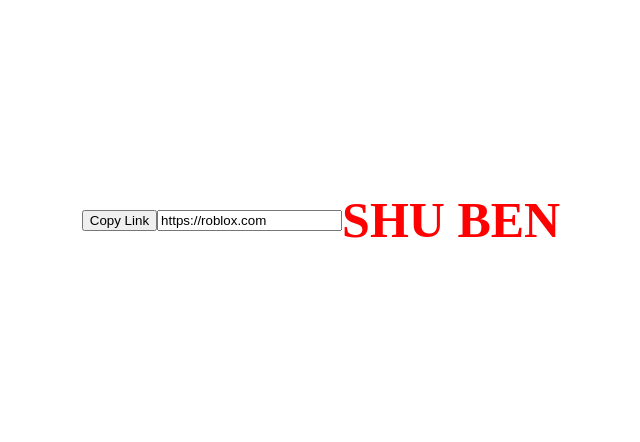
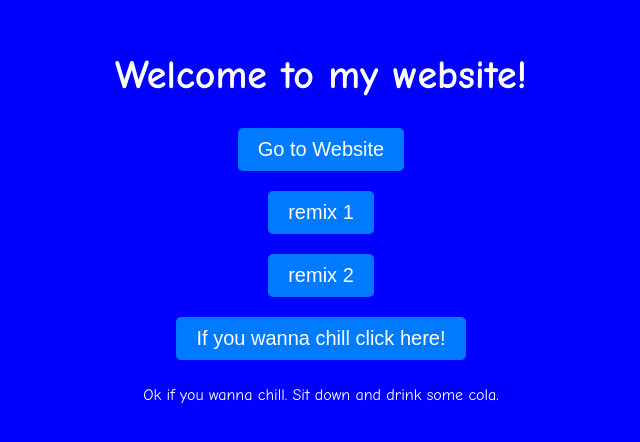
Before and after one commit to apelegends/index.html, a plain HTML site: page index.html in a window 1280 px wide. Shown: the part 180-622 px from the top of the page, without its empty margins (319-959 px from the left). Drawn offline with Linux system fonts and the light colour scheme.

Commit message:
index.html

```diff
--- a/index.html
+++ b/index.html
@@ -1,27 +1,67 @@
-<button id="copyButton">Copy Link</button>
-<input type="text" id="linkInput" value="https://roblox.com" readonly>
 <!DOCTYPE html>
 <html lang="en">
 <head>
     <meta charset="UTF-8">
     <meta name="viewport" content="width=device-width, initial-scale=1.0">
-    <title>Blank Background</title>
+    <title>Welcome to My Website</title>
     <style>
         body {
-            background-color: white; /* Blank background */
             display: flex;
+            flex-direction: column;
             justify-content: center;
             align-items: center;
             height: 100vh;
+            background-color: blue; /* Blue background */
             margin: 0;
+            text-align: center;
+        }
+        h1, p {
+            font-family: "Comic Sans MS", cursive, sans-serif;
+            color: white;
         }
         h1 {
-            color: red;
-            font-size: 50px;
+            font-size: 40px;
+            margin-bottom: 20px;
+        }
+        p {
+            font-size: 16px;
+            margin-bottom: 10px;
+        }
+        button {
+            font-size: 20px;
+            padding: 10px 20px;
+            background-color: #007BFF;
+            color: white;
+            border: none;
+            cursor: pointer;
+            border-radius: 5px;
+            transition: background-color 0.3s;
+            margin: 10px;
+        }
+        button:hover {
+            background-color: #0056b3;
+        }
+        iframe {
+            display: none; /* Hide embedded players */
         }
     </style>
 </head>
 <body>
-    <h1>SHU BEN</h1>
+
+    <h1>Welcome to my website!</h1>
+
+    <button onclick="window.location.href='https://apejuceshubensitoinc.website3.me/'">Go to Website</button>
+
+    <button onclick="document.getElementById('soundFrame1').style.display='block'">remix 1</button>
+    <iframe id="soundFrame1" width="110" height="200" src="https://www.myinstants.com/instant/wide-trump-eating-the-cats-95769/embed/" frameborder="0" scrolling="no"></iframe>
+
+    <button onclick="document.getElementById('soundFrame2').style.display='block'">remix 2</button>
+    <iframe id="soundFrame2" width="110" height="200" src="https://www.myinstants.com/instant/wide-putin-full-34040/embed/" frameborder="0" scrolling="no"></iframe>
+
+    <button onclick="document.getElementById('bloxyFrame').style.display='block'">If you wanna chill click here!</button>
+    <iframe id="bloxyFrame" width="110" height="200" src="https://www.myinstants.com/instant/bloxy-cola-67977/embed/" frameborder="0" scrolling="no"></iframe>
+
+    <p>Ok if you wanna chill. Sit down and drink some cola.</p> <!-- Chill message added at the bottom -->
+
 </body>
 </html>
```
